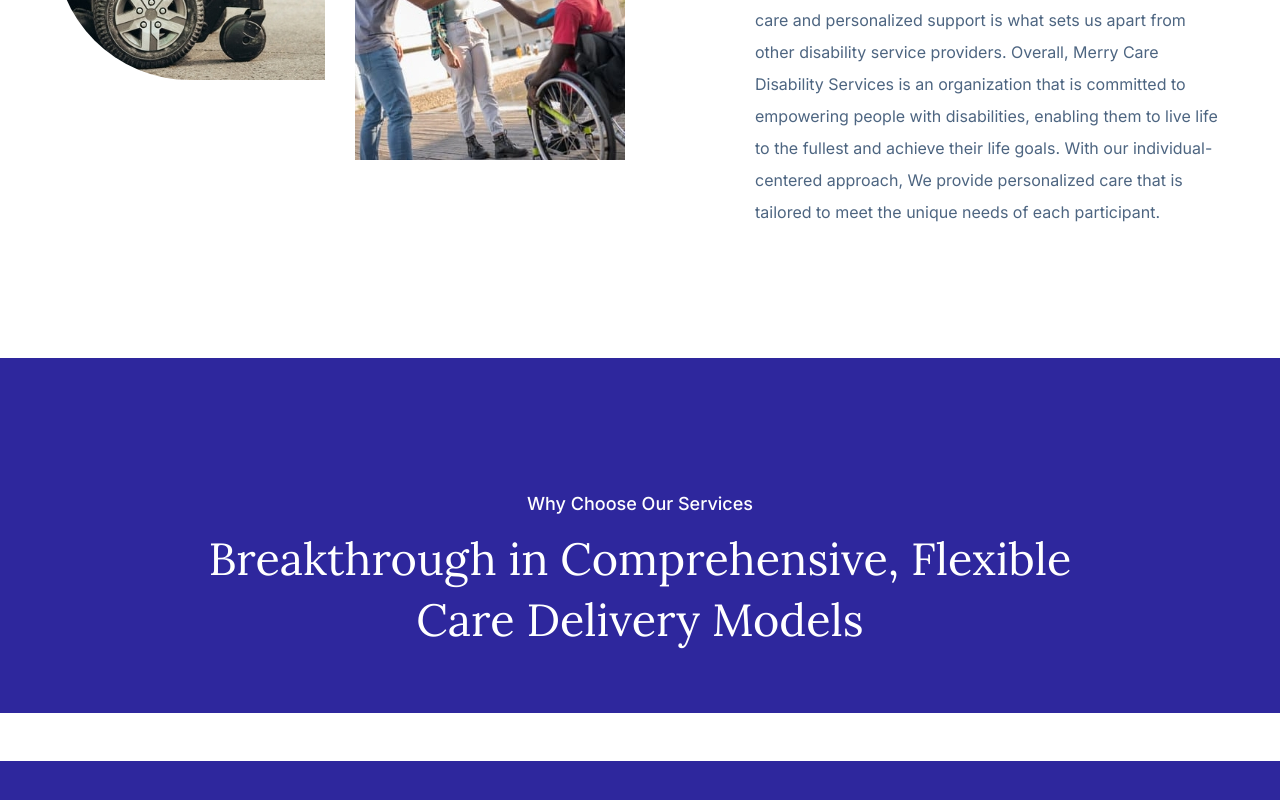
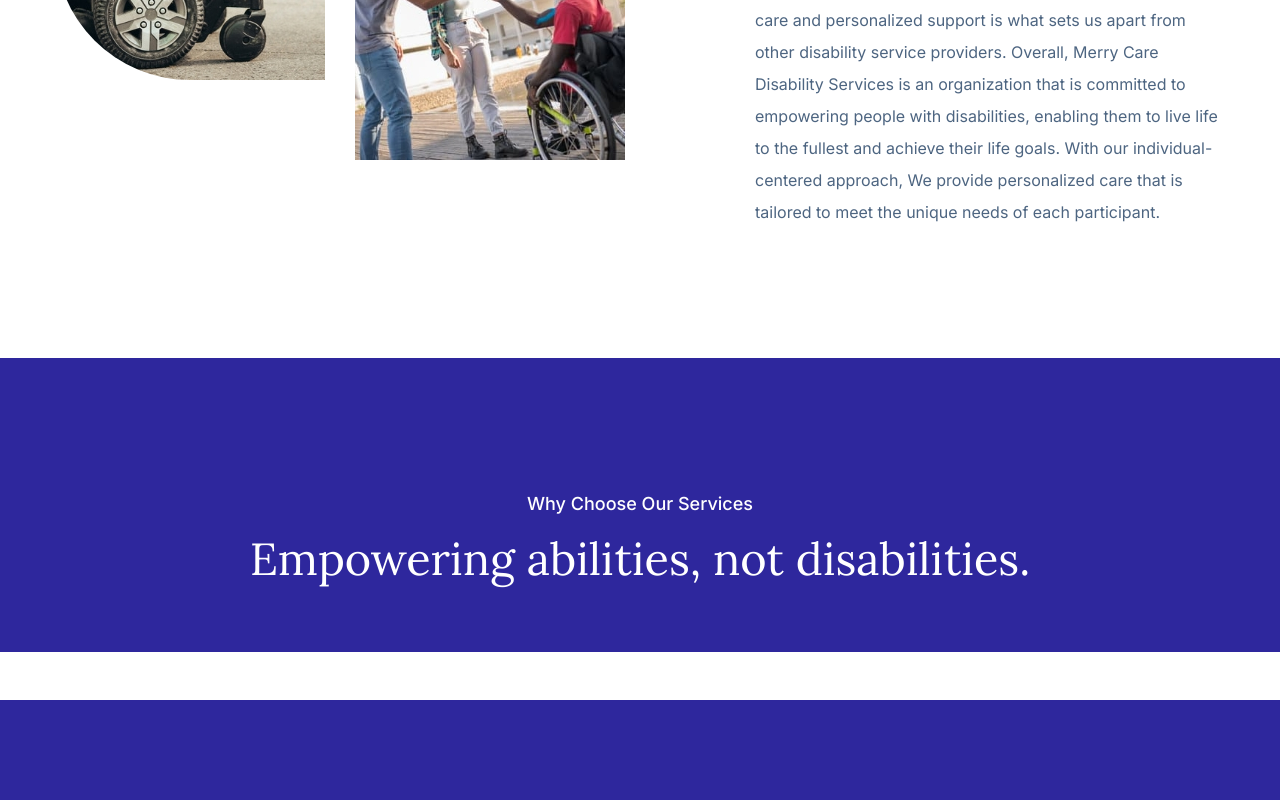
Before and after one commit to Guneetparam/MerryCare, a Next.js app: page /about in a window 1280 px wide. Shown: the part 1193-1993 px from the top of the page. Built offline with nearby package versions, Linux system fonts and the light colour scheme.

Commit message:
updated about page quote

```diff
--- a/pages/about.js
+++ b/pages/about.js
@@ -111,7 +111,7 @@ const About = () => {
                 <div className="section-heading heading-white text-center mb-40">
                   <span className="tagline">Why Choose Our Services</span>
                   <h2 className="title">
-                    Breakthrough in Comprehensive, Flexible Care Delivery Models
+                   Empowering abilities, not disabilities.
                   </h2>
                 </div>
               </div>
```
